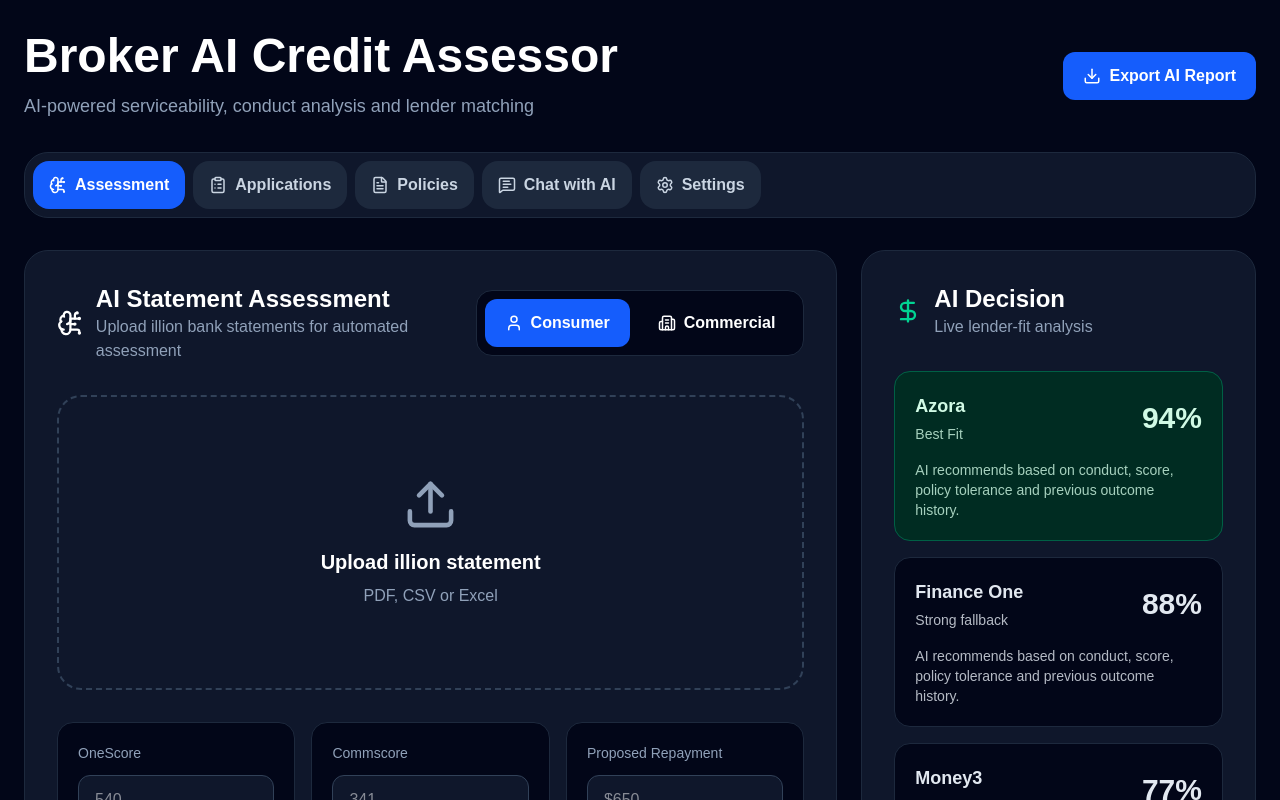
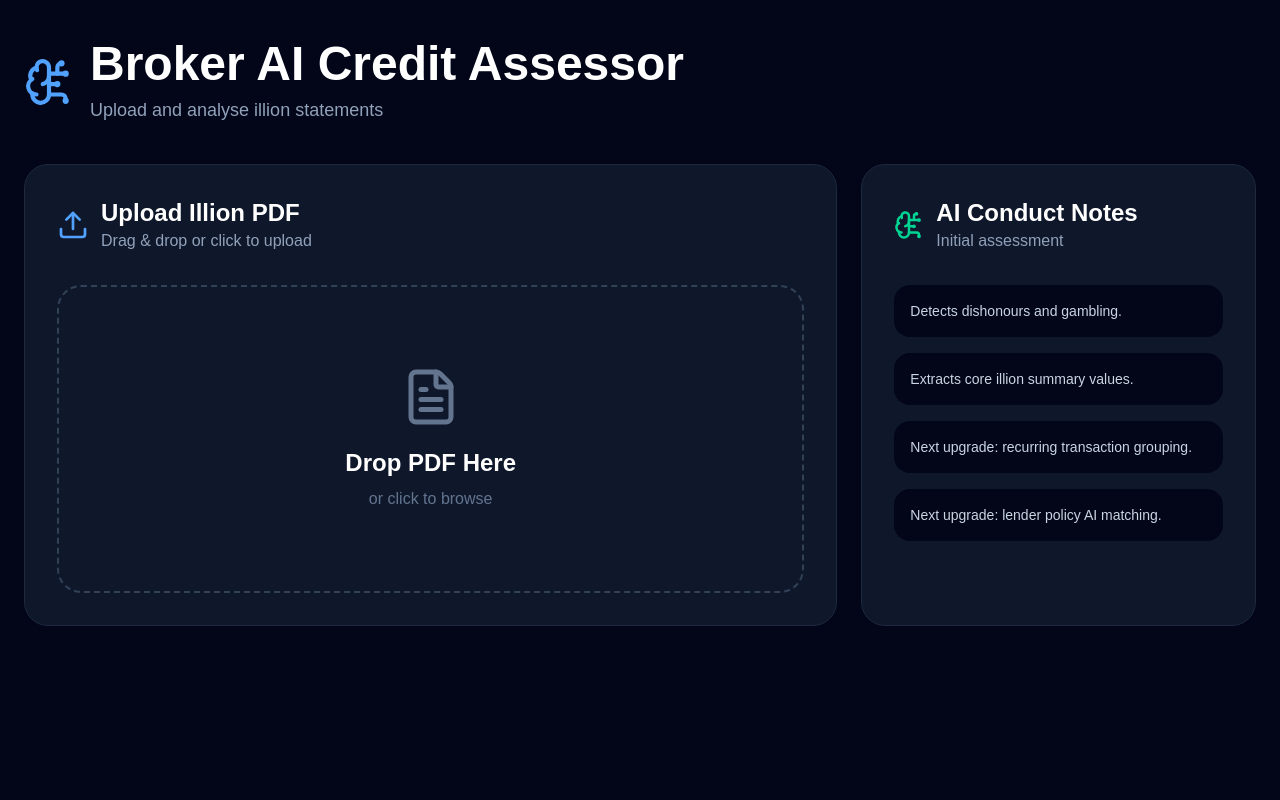
Before and after one commit to 4blocker321-eng/broker-ai-credit-assessor, a Next.js app: page / in a window 1280 px wide. Shown: the top 800 px of the page. Built offline with nearby package versions, Linux system fonts and the light colour scheme.

Commit message:
Added drag and drop PDF upload

```diff
--- a/app/page.js
+++ b/app/page.js
@@ -4,415 +4,326 @@
 import {
   Upload,
   BrainCircuit,
-  DollarSign,
-  Building2,
-  User,
-  ClipboardList,
   FileText,
-  MessageSquareText,
-  Settings,
-  Send,
-  Download,
-  Moon,
-  Sun,
+  CheckCircle2,
 } from "lucide-react";
 
+import * as pdfjsLib from "pdfjs-dist";
+
+pdfjsLib.GlobalWorkerOptions.workerSrc = `//unpkg.com/pdfjs-dist@${pdfjsLib.version}/build/pdf.worker.min.mjs`;
+
 export default function Home() {
-  const [loanType, setLoanType] = useState("consumer");
-  const [activeTab, setActiveTab] = useState("assessment");
-  const [darkMode, setDarkMode] = useState(true);
-  const [theme, setTheme] = useState("blue");
+  const [fileName, setFileName] = useState("");
+  const [loading, setLoading] = useState(false);
+  const [rawText, setRawText] = useState("");
+  const [summary, setSummary] = useState(null);
+  const [dragging, setDragging] = useState(false);
 
-  const themeColour =
-    theme === "emerald"
-      ? "emerald"
-      : theme === "purple"
-      ? "violet"
-      : theme === "graphite"
-      ? "zinc"
-      : "blue";
+  async function processFile(file) {
+    if (!file) return;
 
-  const accent =
-    theme === "emerald"
-      ? "bg-emerald-600 hover:bg-emerald-700"
-      : theme === "purple"
-      ? "bg-violet-600 hover:bg-violet-700"
-      : theme === "graphite"
-      ? "bg-zinc-700 hover:bg-zinc-800"
-      : "bg-blue-600 hover:bg-blue-700";
+    setLoading(true);
+    setFileName(file.name);
 
-  const pageBg = darkMode
-    ? "bg-slate-950 text-white"
-    : "bg-slate-100 text-slate-950";
+    try {
+      const buffer = await file.arrayBuffer();
 
-  const cardBg = darkMode
-    ? "bg-slate-900 border-slate-800"
-    : "bg-white border-slate-200";
+      const pdf = await pdfjsLib.getDocument({
+        data: buffer,
+      }).promise;
 
-  const innerCardBg = darkMode
-    ? "bg-slate-950 border-slate-800"
-    : "bg-slate-50 border-slate-200";
+      let text = "";
 
-  const muted = darkMode ? "text-slate-400" : "text-slate-600";
+      for (let i = 1; i <= pdf.numPages; i++) {
+        const page = await pdf.getPage(i);
 
-  const tabs = [
-    { id: "assessment", label: "Assessment", icon: BrainCircuit },
-    { id: "applications", label: "Applications", icon: ClipboardList },
-    { id: "policies", label: "Policies", icon: FileText },
-    { id: "chat", label: "Chat with AI", icon: MessageSquareText },
-    { id: "settings", label: "Settings", icon: Settings },
-  ];
+        const content = await page.getTextContent();
+
+        const pageText = content.items
+          .map((item) => item.str)
+          .join(" ");
+
+        text += "\n" + pageText;
+      }
+
+      setRawText(text);
+
+      const extracted = analyseIllionText(text);
+
+      setSummary(extracted);
+    } catch (err) {
+      console.error(err);
+      alert("Failed to read PDF.");
+    }
+
+    setLoading(false);
+  }
+
+  async function handlePdfUpload(event) {
+    const file = event.target.files?.[0];
+
+    if (!file) return;
+
+    processFile(file);
+  }
+
+  function moneyMatch(text, label) {
+    const regex = new RegExp(
+      `${label}[^$-]*(-?\\$?[0-9,]+\\.\\d{2})`,
+      "i"
+    );
+
+    const match = text.match(regex);
+
+    return match ? match[1] : "Not found";
+  }
+
+  function valueMatch(text, label) {
+    const regex = new RegExp(`${label}[^0-9]*(\\d+)`, "i");
+
+    const match = text.match(regex);
+
+    return match ? match[1] : "0";
+  }
+
+  function analyseIllionText(text) {
+    return {
+      accountHolder:
+        text.match(/Account Holder:\s*([A-Z\s]+)/i)?.[1]?.trim() ||
+        "Not found",
+
+      institution:
+        text.match(/Institution:\s*([A-Za-z\s]+)/i)?.[1]?.trim() ||
+        "Not found",
+
+      totalCredits: moneyMatch(text, "Total Credits"),
+
+      totalDebits: moneyMatch(text, "Total Debits"),
+
+      currentBalance: moneyMatch(text, "Current Balance"),
+
+      dishonours: valueMatch(text, "Number of Dishonours"),
+
+      gambling: moneyMatch(
+        text,
+        "Gambling Expenditure - Monthly"
+      ),
+
+      groceries: moneyMatch(
+        text,
+        "Groceries - Monthly"
+      ),
+
+      rent: moneyMatch(text, "Rent - Monthly"),
+
+      transport: moneyMatch(
+        text,
+        "Vehicles and Transport - Monthly"
+      ),
+
+      subscriptions: moneyMatch(
+        text,
+        "Subscription TV - Monthly"
+      ),
+
+      utilities: moneyMatch(
+        text,
+        "Utilities - Monthly"
+      ),
+    };
+  }
 
   return (
-    <main className={`min-h-screen ${pageBg}`}>
-      <div className="max-w-7xl mx-auto px-6 py-8">
-        <header className="flex flex-col gap-5 lg:flex-row lg:items-center lg:justify-between">
+    <main className="min-h-screen bg-slate-950 text-white">
+      <div className="mx-auto max-w-7xl px-6 py-10">
+
+        <div className="flex items-center gap-4">
+          <BrainCircuit
+            className="text-blue-400"
+            size={50}
+          />
+
           <div>
             <h1 className="text-5xl font-black">
               Broker AI Credit Assessor
             </h1>
 
-            <p className={`mt-3 text-lg ${muted}`}>
-              AI-powered serviceability, conduct analysis and lender matching
-            </p>
-          </div>
-
-          <button className={`${accent} text-white px-5 py-3 rounded-xl font-bold flex items-center gap-2`}>
-            <Download size={18} />
-            Export AI Report
-          </button>
-        </header>
-
-        <nav className={`mt-8 ${cardBg} border rounded-3xl p-2 flex flex-wrap gap-2`}>
-          {tabs.map((tab) => {
-            const Icon = tab.icon;
-            const selected = activeTab === tab.id;
-
-            return (
-              <button
-                key={tab.id}
-                onClick={() => setActiveTab(tab.id)}
-                className={`px-4 py-3 rounded-2xl font-semibold flex items-center gap-2 transition ${
-                  selected
-                    ? `${accent} text-white`
-                    : darkMode
-                    ? "bg-slate-800 text-slate-300 hover:bg-slate-700"
-                    : "bg-slate-100 text-slate-700 hover:bg-slate-200"
-                }`}
-              >
-                <Icon size={18} />
-                {tab.label}
-              </button>
-            );
-          })}
-        </nav>
-
-        {activeTab === "assessment" && (
-          <section className="mt-8 grid lg:grid-cols-3 gap-6">
-            <div className={`lg:col-span-2 ${cardBg} border rounded-3xl p-8`}>
-              <div className="flex flex-col gap-5 lg:flex-row lg:items-center lg:justify-between">
-                <div className="flex items-center gap-3">
-                  <BrainCircuit className={`text-${themeColour}-400`} size={30} />
-
-                  <div>
-                    <h2 className="text-2xl font-bold">
-                      AI Statement Assessment
-                    </h2>
-
-                    <p className={muted}>
-                      Upload illion bank statements for automated assessment
+            <p className="mt-2 text-lg text-slate-400">
+              Upload and analyse illion statements
             </p>
           </div>
         </div>
 
-                <div className={`flex items-center gap-2 ${innerCardBg} border rounded-2xl p-2`}>
-                  <button
-                    onClick={() => setLoanType("consumer")}
-                    className={`px-5 py-3 rounded-xl font-semibold ${
-                      loanType === "consumer" ? "bg-blue-600 text-white" : ""
-                    }`}
-                  >
-                    <div className="flex items-center gap-2">
-                      <User size={18} />
-                      Consumer
-                    </div>
-                  </button>
+        <section className="mt-10 grid gap-6 lg:grid-cols-3">
 
-                  <button
-                    onClick={() => setLoanType("commercial")}
-                    className={`px-5 py-3 rounded-xl font-semibold ${
-                      loanType === "commercial" ? "bg-emerald-600 text-white" : ""
-                    }`}
-                  >
-                    <div className="flex items-center gap-2">
-                      <Building2 size={18} />
-                      Commercial
-                    </div>
-                  </button>
+          <div className="lg:col-span-2 rounded-3xl border border-slate-800 bg-slate-900 p-8">
+
+            <div className="flex items-center gap-3">
+              <Upload
+                className="text-blue-400"
+                size={32}
+              />
+
+              <div>
+                <h2 className="text-2xl font-bold">
+                  Upload Illion PDF
+                </h2>
+
+                <p className="text-slate-400">
+                  Drag & drop or click to upload
+                </p>
               </div>
             </div>
 
-              <button className={`mt-8 w-full border-2 border-dashed ${darkMode ? "border-slate-700 hover:border-blue-500" : "border-slate-300 hover:border-blue-500"} transition rounded-3xl py-20 flex flex-col items-center justify-center`}>
-                <Upload size={55} className={muted} />
+            <label
+              onDragOver={(e) => {
+                e.preventDefault();
+                setDragging(true);
+              }}
+              onDragLeave={() => {
+                setDragging(false);
+              }}
+              onDrop={(e) => {
+                e.preventDefault();
 
-                <div className="mt-4 text-xl font-bold">
-                  Upload illion statement
+                setDragging(false);
+
+                const file =
+                  e.dataTransfer.files?.[0];
+
+                if (!file) return;
+
+                processFile(file);
+              }}
+              className={`mt-8 flex cursor-pointer flex-col items-center justify-center rounded-3xl border-2 border-dashed py-20 transition ${
+                dragging
+                  ? "border-blue-500 bg-blue-950/20"
+                  : "border-slate-700 hover:border-blue-500"
+              }`}
+            >
+              <FileText
+                size={60}
+                className="text-slate-500"
+              />
+
+              <div className="mt-5 text-2xl font-bold">
+                Drop PDF Here
               </div>
 
-                <div className={`${muted} mt-2`}>
-                  PDF, CSV or Excel
-                </div>
-              </button>
-
-              <div className="grid md:grid-cols-3 gap-4 mt-8">
-                {["OneScore", "Commscore", "Proposed Repayment"].map((label) => (
-                  <div key={label} className={`${innerCardBg} border rounded-2xl p-5`}>
-                    <div className={`${muted} text-sm`}>
-                      {label}
+              <div className="mt-2 text-slate-500">
+                or click to browse
               </div>
 
+              {fileName && (
+                <div className="mt-5 flex items-center gap-2 rounded-xl bg-emerald-950 px-4 py-2 text-emerald-300">
+                  <CheckCircle2 size={18} />
+                  {fileName}
+                </div>
+              )}
+
               <input
-                      placeholder={label === "OneScore" ? "540" : label === "Commscore" ? "341" : "$650"}
-                      className={`mt-3 ${darkMode ? "bg-slate-900 border-slate-700 text-white" : "bg-white border-slate-300 text-slate-950"} border rounded-xl px-4 py-3 w-full`}
+                type="file"
+                accept="application/pdf"
+                onChange={handlePdfUpload}
+                className="hidden"
               />
+            </label>
+
+            {loading && (
+              <div className="mt-6 rounded-2xl border border-blue-800 bg-blue-950 p-5 text-blue-200">
+                Reading PDF and extracting data...
               </div>
-                ))}
+            )}
+          </div>
+
+          <div className="rounded-3xl border border-slate-800 bg-slate-900 p-8">
+
+            <div className="flex items-center gap-3">
+              <BrainCircuit
+                className="text-emerald-400"
+                size={30}
+              />
+
+              <div>
+                <h2 className="text-2xl font-bold">
+                  AI Conduct Notes
+                </h2>
+
+                <p className="text-slate-400">
+                  Initial assessment
+                </p>
               </div>
             </div>
 
-            <DecisionPanel cardBg={cardBg} muted={muted} />
+            <div className="mt-8 space-y-4 text-sm text-slate-300">
+              <div className="rounded-2xl bg-slate-950 p-4">
+                Detects dishonours and gambling.
+              </div>
+
+              <div className="rounded-2xl bg-slate-950 p-4">
+                Extracts core illion summary values.
+              </div>
+
+              <div className="rounded-2xl bg-slate-950 p-4">
+                Next upgrade: recurring transaction grouping.
+              </div>
+
+              <div className="rounded-2xl bg-slate-950 p-4">
+                Next upgrade: lender policy AI matching.
+              </div>
+            </div>
+          </div>
+
         </section>
+
+        {summary && (
+          <section className="mt-8 rounded-3xl border border-slate-800 bg-slate-900 p-8">
+
+            <h2 className="text-3xl font-black">
+              Extracted Illion Summary
+            </h2>
+
+            <div className="mt-6 grid gap-4 md:grid-cols-3">
+
+              {Object.entries(summary).map(
+                ([key, value]) => (
+                  <div
+                    key={key}
+                    className="rounded-2xl border border-slate-800 bg-slate-950 p-5"
+                  >
+                    <div className="text-sm capitalize text-slate-500">
+                      {key.replace(
+                        /([A-Z])/g,
+                        " $1"
+                      )}
+                    </div>
+
+                    <div className="mt-2 break-words text-2xl font-black">
+                      {value}
+                    </div>
+                  </div>
+                )
               )}
 
-        {activeTab === "applications" && (
-          <section className={`mt-8 ${cardBg} border rounded-3xl p-8`}>
-            <h2 className="text-3xl font-black">Applications</h2>
-            <p className={`mt-2 ${muted}`}>
-              Name applications, record lender outcomes, and teach the AI from approvals and declines.
-            </p>
-
-            <div className="grid lg:grid-cols-3 gap-4 mt-8">
-              {[
-                ["Sample Applicant - Clean Conduct", "Azora", "Approved"],
-                ["Transfer-heavy Applicant", "Plenti", "Declined"],
-                ["Low Score Applicant", "Finance One", "Pending"],
-              ].map(([name, lender, status]) => (
-                <div key={name} className={`${innerCardBg} border rounded-2xl p-5`}>
-                  <div className="font-bold text-lg">{name}</div>
-                  <div className={`mt-1 text-sm ${muted}`}>{lender}</div>
-                  <div className="mt-4 flex gap-2">
-                    <button className="bg-emerald-600 text-white px-3 py-2 rounded-xl text-sm font-bold">Approved</button>
-                    <button className="bg-red-600 text-white px-3 py-2 rounded-xl text-sm font-bold">Declined</button>
-                  </div>
-                  <textarea
-                    placeholder="Type assessor/bank reasoning..."
-                    className={`mt-4 w-full min-h-24 rounded-xl p-3 border ${darkMode ? "bg-slate-900 border-slate-700 text-white" : "bg-white border-slate-300 text-slate-950"}`}
-                  />
-                </div>
-              ))}
             </div>
           </section>
         )}
 
-        {activeTab === "policies" && (
-          <section className="mt-8 grid lg:grid-cols-2 gap-6">
-            <PolicyPanel
-              title="Consumer Policies"
-              policies={[
-                "Azora",
-                "Plenti",
-                "Wisr",
-                "SocietyOne",
-                "Finance One",
-                "Money3",
-                "MONEYME",
-                "Pepper",
-                "Liberty",
-                "Allied",
-              ]}
-              cardBg={cardBg}
-              innerCardBg={innerCardBg}
-              muted={muted}
-            />
+        {rawText && (
+          <section className="mt-8 rounded-3xl border border-slate-800 bg-slate-900 p-8">
 
-            <PolicyPanel
-              title="Commercial / Chattel Policies"
-              policies={[
-                "Finance One Commercial",
-                "Liberty Commercial",
-                "Plenti Commercial",
-                "Allied Commercial",
-                "Angle Finance",
-                "Autopay",
-                "Azora Commercial",
-                "Dynamoney",
-              ]}
-              cardBg={cardBg}
-              innerCardBg={innerCardBg}
-              muted={muted}
-            />
+            <h2 className="text-2xl font-bold">
+              Raw Extract Preview
+            </h2>
+
+            <pre className="mt-4 max-h-[600px] overflow-auto whitespace-pre-wrap rounded-2xl bg-slate-950 p-5 text-xs text-slate-300">
+              {rawText.slice(0, 12000)}
+            </pre>
+
           </section>
         )}
 
-        {activeTab === "chat" && (
-          <section className={`mt-8 ${cardBg} border rounded-3xl p-8`}>
-            <h2 className="text-3xl font-black">Chat with AI Credit Assessor</h2>
-            <p className={`mt-2 ${muted}`}>
-              Ask which lender fits best, why a file may decline, or how to write the lender submission notes.
-            </p>
-
-            <div className={`${innerCardBg} border rounded-3xl p-5 mt-8 min-h-80`}>
-              <div className="bg-blue-600 text-white rounded-2xl p-4 max-w-2xl">
-                Ask me about policy fit, conduct risk, serviceability or lender positioning.
-              </div>
-            </div>
-
-            <div className="mt-5 flex gap-3">
-              <input
-                placeholder="Ask: Which lender suits a 540 score, renter, 2 dishonours and account clearing?"
-                className={`flex-1 rounded-xl px-4 py-4 border ${darkMode ? "bg-slate-900 border-slate-700 text-white" : "bg-white border-slate-300 text-slate-950"}`}
-              />
-
-              <button className={`${accent} text-white rounded-xl px-5 py-4 font-bold flex items-center gap-2`}>
-                <Send size={18} />
-                Send
-              </button>
-            </div>
-          </section>
-        )}
-
-        {activeTab === "settings" && (
-          <section className={`mt-8 ${cardBg} border rounded-3xl p-8`}>
-            <h2 className="text-3xl font-black">Settings</h2>
-            <p className={`mt-2 ${muted}`}>
-              Control themes, light/dark mode and AI communication style.
-            </p>
-
-            <div className="grid lg:grid-cols-2 gap-6 mt-8">
-              <div className={`${innerCardBg} border rounded-2xl p-6`}>
-                <h3 className="text-xl font-bold">Colour Theme</h3>
-
-                <div className="grid grid-cols-2 gap-3 mt-5">
-                  {["blue", "emerald", "purple", "graphite"].map((colour) => (
-                    <button
-                      key={colour}
-                      onClick={() => setTheme(colour)}
-                      className={`rounded-xl px-4 py-3 font-bold capitalize ${
-                        theme === colour ? accent + " text-white" : darkMode ? "bg-slate-800" : "bg-white border"
-                      }`}
-                    >
-                      {colour}
-                    </button>
-                  ))}
-                </div>
-              </div>
-
-              <div className={`${innerCardBg} border rounded-2xl p-6`}>
-                <h3 className="text-xl font-bold">Appearance</h3>
-
-                <div className="grid grid-cols-2 gap-3 mt-5">
-                  <button
-                    onClick={() => setDarkMode(false)}
-                    className={`rounded-xl px-4 py-3 font-bold flex items-center justify-center gap-2 ${
-                      !darkMode ? accent + " text-white" : darkMode ? "bg-slate-800" : "bg-white border"
-                    }`}
-                  >
-                    <Sun size={18} />
-                    Light
-                  </button>
-
-                  <button
-                    onClick={() => setDarkMode(true)}
-                    className={`rounded-xl px-4 py-3 font-bold flex items-center justify-center gap-2 ${
-                      darkMode ? accent + " text-white" : "bg-white border"
-                    }`}
-                  >
-                    <Moon size={18} />
-                    Dark
-                  </button>
-                </div>
-              </div>
-            </div>
-          </section>
-        )}
       </div>
     </main>
   );
 }
-
-function DecisionPanel({ cardBg, muted }) {
-  return (
-    <div className={`${cardBg} border rounded-3xl p-8`}>
-      <div className="flex items-center gap-3">
-        <DollarSign className="text-emerald-400" size={28} />
-
-        <div>
-          <h2 className="text-2xl font-bold">AI Decision</h2>
-          <p className={muted}>Live lender-fit analysis</p>
-        </div>
-      </div>
-
-      <div className="mt-8 space-y-4">
-        <LenderCard name="Azora" score="94%" label="Best Fit" colour="emerald" />
-        <LenderCard name="Finance One" score="88%" label="Strong fallback" colour="slate" />
-        <LenderCard name="Money3" score="77%" label="Possible" colour="slate" />
-      </div>
-    </div>
-  );
-}
-
-function LenderCard({ name, score, label, colour }) {
-  const cls =
-    colour === "emerald"
-      ? "bg-emerald-950 border-emerald-800 text-emerald-100"
-      : "bg-slate-950 border-slate-800 text-slate-200";
-
-  return (
-    <div className={`${cls} border rounded-2xl p-5`}>
-      <div className="flex items-center justify-between">
-        <div>
-          <div className="font-bold text-lg">{name}</div>
-          <div className="text-sm mt-1 opacity-80">{label}</div>
-        </div>
-
-        <div className="text-3xl font-black">{score}</div>
-      </div>
-
-      <p className="mt-4 text-sm opacity-80">
-        AI recommends based on conduct, score, policy tolerance and previous outcome history.
-      </p>
-    </div>
-  );
-}
-
-function PolicyPanel({ title, policies, cardBg, innerCardBg, muted }) {
-  return (
-    <div className={`${cardBg} border rounded-3xl p-8`}>
-      <h2 className="text-3xl font-black">{title}</h2>
-      <p className={`mt-2 ${muted}`}>
-        Current policy library with download and replacement controls.
-      </p>
-
-      <div className="mt-6 space-y-3">
-        {policies.map((policy) => (
-          <div key={policy} className={`${innerCardBg} border rounded-2xl p-4 flex items-center justify-between gap-4`}>
-            <div>
-              <div className="font-bold">{policy}</div>
-              <div className={`text-sm ${muted}`}>Policy loaded · AI readable</div>
-            </div>
-
-            <div className="flex gap-2">
-              <button className="px-3 py-2 rounded-xl bg-slate-700 text-white text-sm font-bold">
-                Download
-              </button>
-
-              <button className="px-3 py-2 rounded-xl bg-blue-600 text-white text-sm font-bold">
-                Switch Out
-              </button>
-            </div>
-          </div>
-        ))}
-      </div>
-    </div>
-  );
-}
--- a/package.json
+++ b/package.json
@@ -13,6 +13,7 @@
     "framer-motion": "^12.39.0",
     "lucide-react": "^1.16.0",
     "next": "16.2.6",
+    "pdfjs-dist": "^5.7.284",
     "react": "19.2.4",
     "react-dom": "19.2.4"
   },
```
Also changed, not shown: 1 other file (tests, documents, lock files or other folders). Lines whose indentation alone changed are shown as unchanged.
